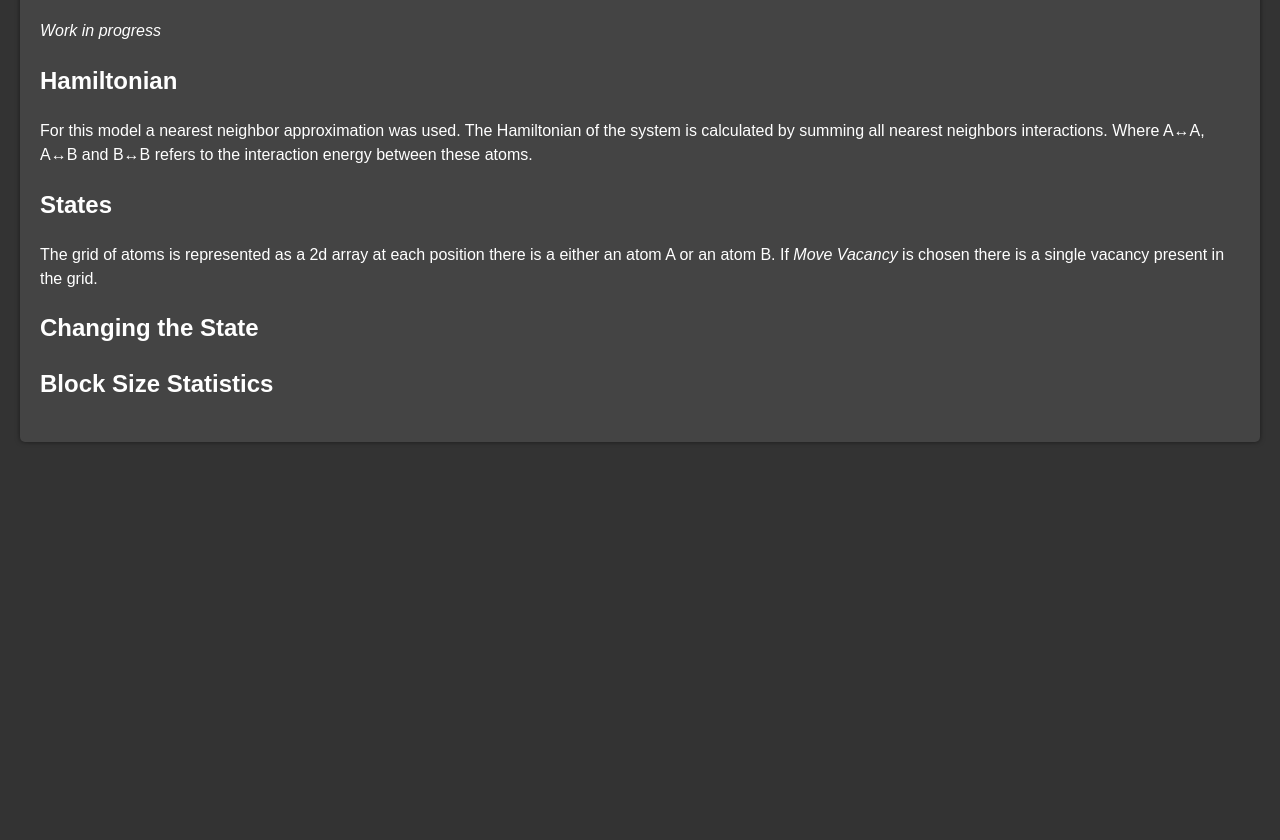
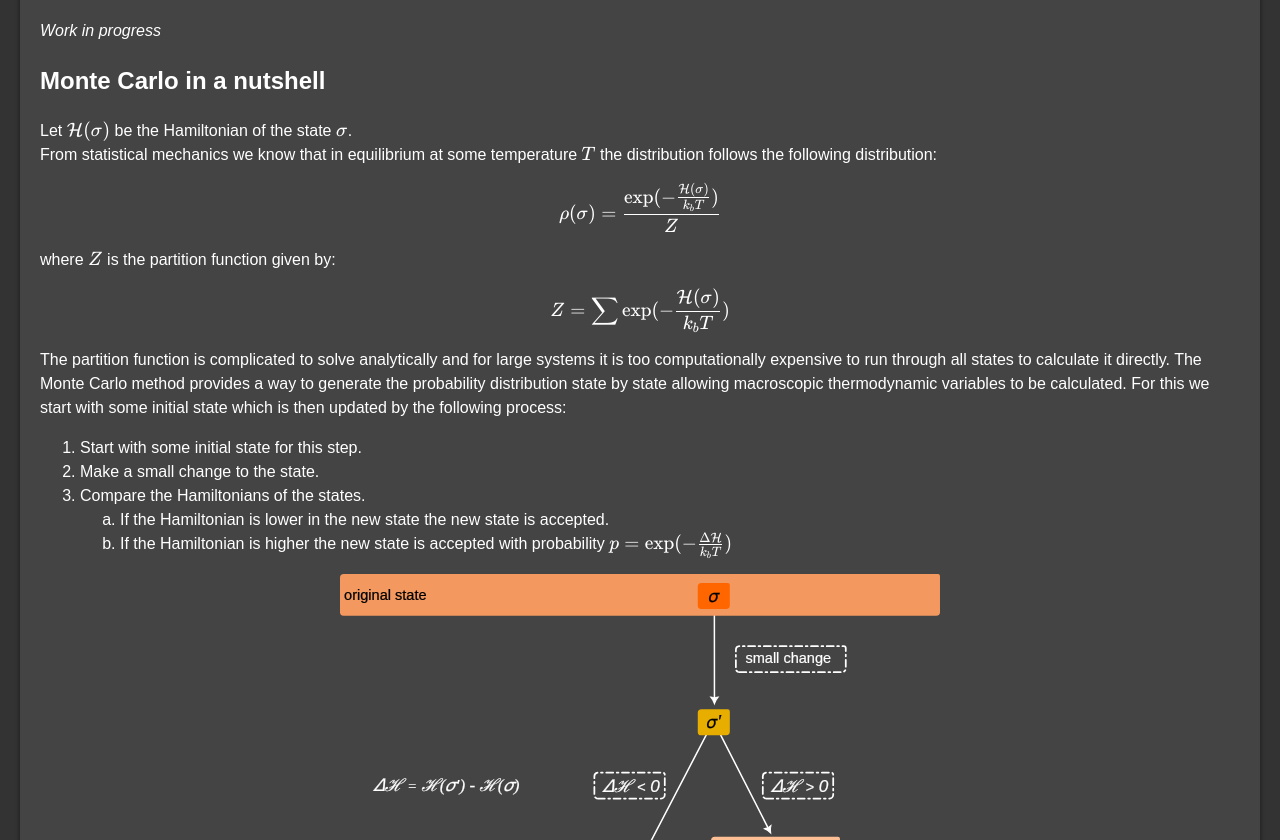
Before and after one commit to max-kay/thermo-online, a website built with webpack: page www/explanation.html in a window 1280 px wide. Shown: the part 112-952 px from the top of the page. Before the commit the page ends 800 px from the top, so only its background shows below. Built offline with nearby package versions, Linux system fonts and the light colour scheme; what thermo-online would draw is missing.

Commit message:
added explanation page

```diff
--- a/www/explanation.html
+++ b/www/explanation.html
@@ -6,6 +6,19 @@
     <link rel="icon" href="icon.webp">
     <link rel="stylesheet" type="text/css" href="styles.css">
     <link rel="stylesheet" href="https://cdnjs.cloudflare.com/ajax/libs/font-awesome/4.7.0/css/font-awesome.min.css">
+
+    <link rel="stylesheet" href="https://cdn.jsdelivr.net/npm/katex@0.16.9/dist/katex.min.css"
+        integrity="sha384-n8MVd4RsNIU0tAv4ct0nTaAbDJwPJzDEaqSD1odI+WdtXRGWt2kTvGFasHpSy3SV" crossorigin="anonymous">
+
+    <!-- The loading of KaTeX is deferred to speed up page rendering -->
+    <script defer src="https://cdn.jsdelivr.net/npm/katex@0.16.9/dist/katex.min.js"
+        integrity="sha384-XjKyOOlGwcjNTAIQHIpgOno0Hl1YQqzUOEleOLALmuqehneUG+vnGctmUb0ZY0l8"
+        crossorigin="anonymous"></script>
+
+    <!-- To automatically render math in text elements, include the auto-render extension: -->
+    <script defer src="https://cdn.jsdelivr.net/npm/katex@0.16.9/dist/contrib/auto-render.min.js"
+        integrity="sha384-+VBxd3r6XgURycqtZ117nYw44OOcIax56Z4dCRWbxyPt0Koah1uHoK0o4+/RRE05" crossorigin="anonymous"
+        onload="renderMathInElement(document.body);"></script>
     <title>Thermodynamic Model</title>
 </head>
 
@@ -13,16 +26,57 @@
     <div class="boxed">
         <h1> Thermodynamic Model </h1>
         <i>Work in progress</i>
-        <h2> Hamiltonian </h2>
-        For this model a nearest neighbor approximation was used.
-        The Hamiltonian of the system is calculated by summing all nearest neighbors interactions.
-        Where A↔A, A↔B and B↔B refers to the interaction energy between these atoms.
-        <h2> States </h2>
-        The grid of atoms is represented as a 2d array at each position there is a either an atom A or an atom B. If
-        <i>Move Vacancy</i> is chosen there is a single vacancy present in the grid.
-        <h2> Changing the State</h2>
+        <h2> Monte Carlo in a nutshell</h2>
+        Let \(\cal{H}(\sigma)\) be the Hamiltonian of the state \(\sigma\).<br>
+        From statistical mechanics we know that in equilibrium at some temperature \(T\) the distribution follows the
+        following distribution:
+        <div id="block-math">
+            \[\rho ( \sigma) = \frac{\exp(-\frac{\cal{H}(\sigma)}{k_b T})}{Z}\]
+        </div>
+        where \(Z\) is the partition function given by:
+        <div id="block-math">
+            \[Z = \sum \exp(-\frac{\cal{H}(\sigma)}{k_b T})\]
+        </div>
+        The partition function is complicated to solve analytically and for large systems it is too computationally
+        expensive to run through all states to calculate it directly.
+        The Monte Carlo method provides a way to generate the probability distribution state by state allowing
+        macroscopic thermodynamic variables to be calculated.
 
-        <h2>Block Size Statistics</h2>
+        For this we start with some initial state which is then updated by the following process:
+        <ol>
+            <li> Start with some initial state for this step. </li>
+            <li> Make a small change to the state. </li>
+            <li> Compare the Hamiltonians of the states.
+                <ol type="a">
+                    <li>If the Hamiltonian is lower in the new state the new state is accepted.</li>
+                    <li>If the Hamiltonian is higher the new state is accepted with probability \(p=\exp(-\frac{\Delta
+                        \cal{H}}{k_b T})\)</li>
+                </ol>
+            </li>
+        </ol>
+        <img src="mc_diagram.svg" alt="graphic explaining a Monte Carlo step" class="center">
+
+        <h2> This Model </h2>
+        To implement a Monte Carlo simulation for a system we need to describe three things about the system.
+        <h3> States </h3>
+        For this model the state of the system is described by a two-dimensional array at each position there is a
+        either an atom A or an atom B. Periodic boundary conditions apply. If <i>Move Vacancy</i> is chosen additionally
+        there is a single vacancy present in the grid.
+
+        <h3> Hamiltonian </h3>
+        For the Hamiltonian of this model a nearest neighbor approximation is used.
+        It is calculated by summing all nearest neighbors interactions.
+        Where A↔A, A↔B and B↔B refer to the interaction energy between these atoms.
+
+        <h3> Changing the State</h3>
+        <h4> Swap </h4>
+        The swap method is a very simple way to change the state of the system. Two positions in the grid with different
+        entries are chosen and then swapped.
+        <h4> Move Vacancy</h4>
+        For this method of changing the state a neighbor to the vacancy is chosen and then exchanged with the vacancy
+
+
+        <h3>Notes on the Block Size Statistics</h3>
     </div>
 </body>
 
--- a/www/styles.css
+++ b/www/styles.css
@@ -5,7 +5,7 @@ body {
 }
 
 body {
-    background-color: #333;
+    background-color: #333333;
     color: #fff;
     font-family: Arial, sans-serif;
     line-height: 1.5;
@@ -187,3 +187,10 @@ button:disabled {
     margin-right: 5px;
     margin-left: 0;
 }
+
+.center {
+    display: block;
+    margin-left: auto;
+    margin-right: auto;
+    width: 50%;
+}
```
Also changed, not shown: .github/workflows/deploy.yml, www/mc_diagram.svg (added).
